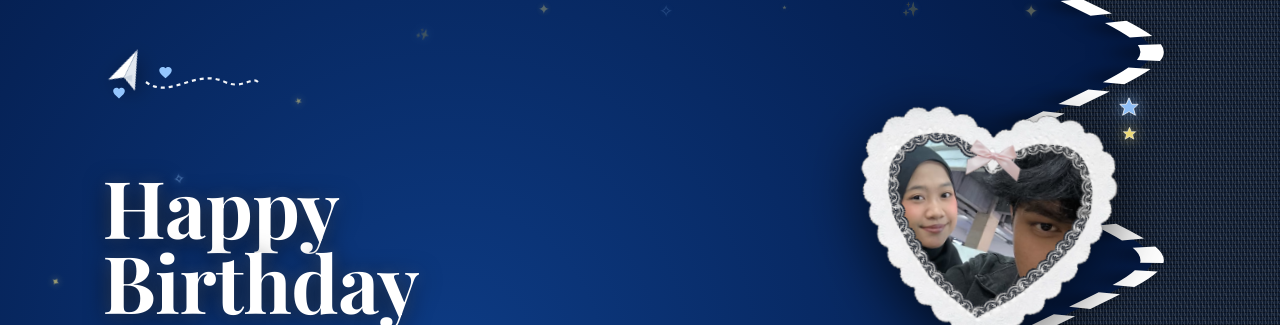
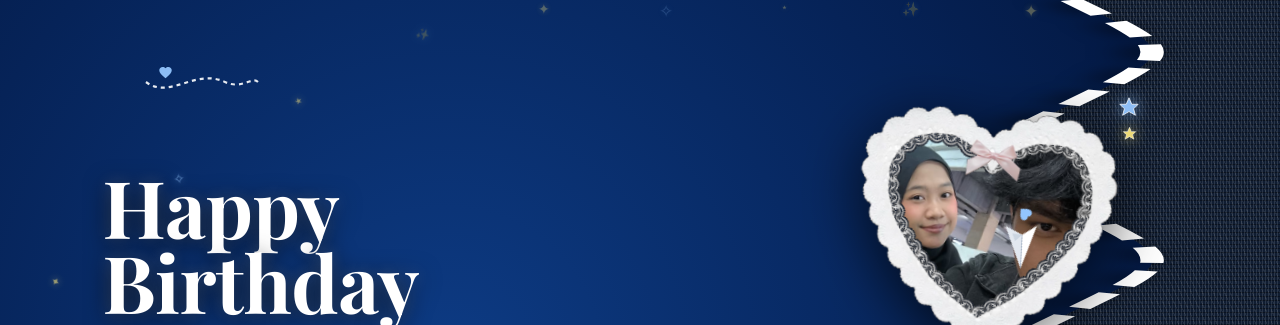
Before and after one commit to Adsrhyu/Birthday-Gift-For-My-Love, a React (Vite) app: page / in a window 1280 px wide. Shown: the top 325 px of the page. Built offline with nearby package versions, Linux system fonts and the light colour scheme; a web font is replaced by a local one.

Commit message:
Animate paper airplane to fly around the heart photo frame and return home

```diff
--- a/src/components/ScreenLanding.jsx
+++ b/src/components/ScreenLanding.jsx
@@ -58,6 +58,37 @@ export default function ScreenLanding({ onNext, config }) {
         @keyframes pointerBounce {
           0%, 100% { transform: translateY(0px) rotate(-22deg); }
           50% { transform: translateY(-6px) rotate(-19deg); }
+        }
+
+        /* Paper Airplane flying around the Heart Frame and returning home */
+        @keyframes airplaneOrbitHeart {
+          0%, 14% {
+            transform: translate3d(0, 0, 0) rotate(338deg) scale(1);
+          }
+          19% {
+            transform: translate3d(14vw, -1.8vh, 0) rotate(352deg) scale(1.05);
+          }
+          30% {
+            transform: translate3d(36vw, -3vh, 0) rotate(376deg) scale(1.08);
+          }
+          43% {
+            transform: translate3d(60vw, 0vh, 0) rotate(408deg) scale(1.1);
+          }
+          56% {
+            transform: translate3d(79vw, 14vh, 0) rotate(465deg) scale(1.1);
+          }
+          69% {
+            transform: translate3d(60vw, 29vh, 0) rotate(535deg) scale(1.08);
+          }
+          80% {
+            transform: translate3d(36vw, 15vh, 0) rotate(600deg) scale(1.05);
+          }
+          91% {
+            transform: translate3d(10vw, 3vh, 0) rotate(665deg) scale(1.02);
+          }
+          97%, 100% {
+            transform: translate3d(0, 0, 0) rotate(698deg) scale(1);
+          }
         }
 
         /* Desktop and Tablet landscape responsive refinement */
@@ -218,8 +249,7 @@ export default function ScreenLanding({ onNext, config }) {
       </div>
 
       {/* ========================================================== */}
-      {/* 3. PAPER AIRPLANE FLYING CLOSE TOWARDS HEART FRAME         */}
-      {/* Distance is kept close and connected with swooping trail   */}
+      {/* 3. PAPER AIRPLANE FLYING AROUND THE LOVE FRAME & RETURNING */}
       {/* ========================================================== */}
       <div
         className="cover-airplane-container"
@@ -227,35 +257,18 @@ export default function ScreenLanding({ onNext, config }) {
           position: 'absolute',
           top: 'clamp(24px, 4.4vh, 48px)',
           left: 'clamp(20px, 6vw, 65px)',
-          zIndex: 12,
+          zIndex: 22,
           pointerEvents: 'none'
         }}
       >
-        <div style={{ position: 'relative', display: 'flex', alignItems: 'center' }}>
-          {/* Origami Airplane */}
-          <svg
-            width="46"
-            height="46"
-            viewBox="0 0 64 64"
-            fill="none"
-            style={{
-              animation: 'gentleAirplaneFloat 3.8s ease-in-out infinite',
-              filter: 'drop-shadow(0 6px 10px rgba(0,0,0,0.45))'
-            }}
-          >
-            <path d="M6 32 L58 6 L36 58 L28 36 Z" fill="#FFFFFF" />
-            <path d="M28 36 L58 6 L36 58" fill="#E2E8F0" />
-            <path d="M28 36 L36 46 L40 36" fill="#CBD5E1" />
-            <line x1="28" y1="36" x2="58" y2="6" stroke="#94A3B8" strokeWidth="1.2" />
-          </svg>
-
-          {/* Dotted Flight Trail (Curves gracefully towards Heart Frame) */}
+        {/* Base Static Trail on Denim Runway */}
+        <div style={{ position: 'absolute', top: 0, left: 0, display: 'flex', alignItems: 'center' }}>
           <svg
             width="120"
             height="48"
             viewBox="0 0 120 48"
             fill="none"
-            style={{ marginLeft: '-8px', marginTop: '10px', opacity: 0.95 }}
+            style={{ marginLeft: '38px', marginTop: '10px', opacity: 0.9 }}
           >
             <path
               d="M 6 24 C 30 42, 55 10, 85 24 C 102 32, 112 18, 118 24"
@@ -266,16 +279,48 @@ export default function ScreenLanding({ onNext, config }) {
           </svg>
         </div>
 
-        {/* Soft Blue Floating Mini Hearts / Stars near Airplane (NO PINK) */}
-        <div style={{ position: 'absolute', top: '36px', left: '10px' }}>
-          <svg width="14" height="14" viewBox="0 0 24 24" fill="#93C5FD">
+        {/* Soft Blue Floating Mini Heart on the Static Trail */}
+        <div style={{ position: 'absolute', top: '16px', left: '56px', opacity: 0.95 }}>
+          <svg width="15" height="15" viewBox="0 0 24 24" fill="#93C5FD">
             <path d="M12 21.35l-1.45-1.32C5.4 15.36 2 12.28 2 8.5 2 5.42 4.42 3 7.5 3c1.74 0 3.41.81 4.5 2.09C13.09 3.81 14.76 3 16.5 3 19.58 3 22 5.42 22 8.5c0 3.78-3.4 6.86-8.55 11.54L12 21.35z" />
           </svg>
         </div>
-        <div style={{ position: 'absolute', top: '16px', left: '56px' }}>
-          <svg width="15" height="15" viewBox="0 0 24 24" fill="#93C5FD">
-            <path d="M12 21.35l-1.45-1.32C5.4 15.36 2 12.28 2 8.5 2 5.42 4.42 3 7.5 3c1.74 0 3.41.81 4.5 2.09C13.09 3.81 14.76 3 16.5 3 19.58 3 22 5.42 22 8.5c0 3.78-3.4 6.86-8.55 11.54L12 21.35z" />
+
+        {/* Dynamic Flying Paper Airplane Unit that orbits around the Heart Frame */}
+        <div
+          className="airplane-flying-unit"
+          style={{
+            position: 'relative',
+            width: '46px',
+            height: '46px',
+            display: 'inline-block',
+            animation: 'airplaneOrbitHeart 8.8s cubic-bezier(0.42, 0, 0.58, 1) infinite',
+            transformOrigin: '23px 23px',
+            willChange: 'transform'
+          }}
+        >
+          {/* Origami Airplane */}
+          <svg
+            width="46"
+            height="46"
+            viewBox="0 0 64 64"
+            fill="none"
+            style={{
+              filter: 'drop-shadow(0 8px 16px rgba(0,0,0,0.55))'
+            }}
+          >
+            <path d="M6 32 L58 6 L36 58 L28 36 Z" fill="#FFFFFF" />
+            <path d="M28 36 L58 6 L36 58" fill="#E2E8F0" />
+            <path d="M28 36 L36 46 L40 36" fill="#CBD5E1" />
+            <line x1="28" y1="36" x2="58" y2="6" stroke="#94A3B8" strokeWidth="1.2" />
           </svg>
+
+          {/* Accompanying Sweet Mini Heart Flying with Airplane */}
+          <div style={{ position: 'absolute', bottom: '-4px', left: '-2px' }}>
+            <svg width="14" height="14" viewBox="0 0 24 24" fill="#93C5FD" style={{ filter: 'drop-shadow(0 2px 5px rgba(0,0,0,0.4))' }}>
+              <path d="M12 21.35l-1.45-1.32C5.4 15.36 2 12.28 2 8.5 2 5.42 4.42 3 7.5 3c1.74 0 3.41.81 4.5 2.09C13.09 3.81 14.76 3 16.5 3 19.58 3 22 5.42 22 8.5c0 3.78-3.4 6.86-8.55 11.54L12 21.35z" />
+            </svg>
+          </div>
         </div>
       </div>
 
```
